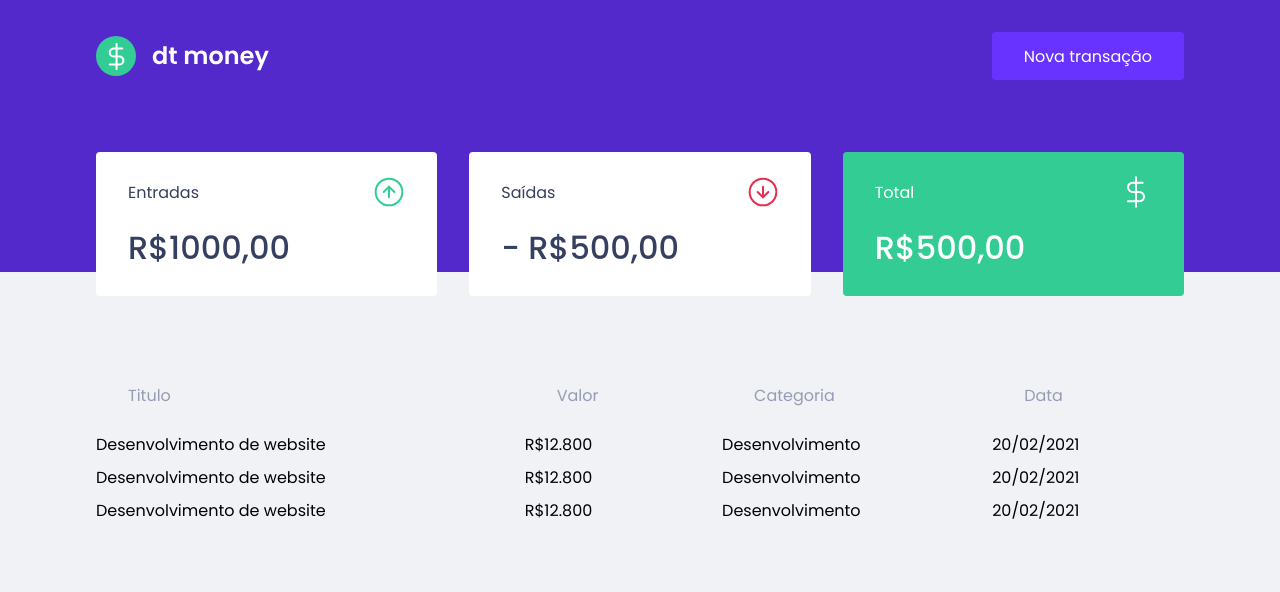
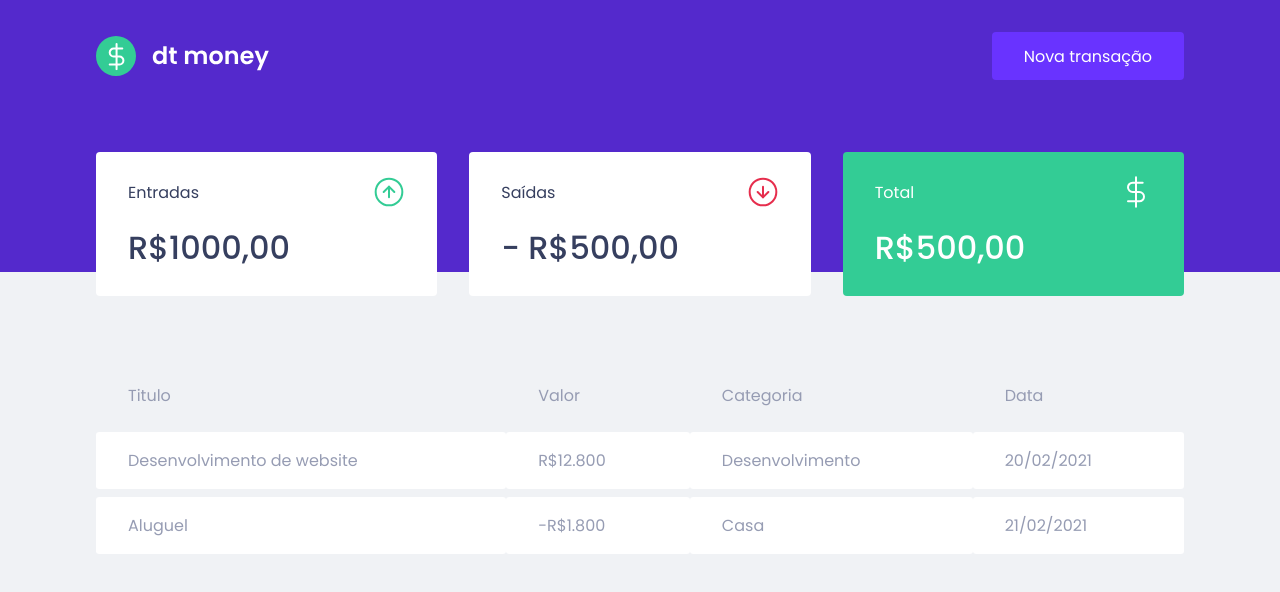
Before and after one commit to brunoBMonteiro/dtmoney, a React (Create React App) app: page / in a window 1280 px wide. Shown: the top 592 px of the page. Built offline with nearby package versions, Linux system fonts and the light colour scheme.

Commit message:
estilizando a table

```diff
--- a/src/components/TransactionsTable/index.tsx
+++ b/src/components/TransactionsTable/index.tsx
@@ -16,21 +16,15 @@ export function TransactionsTable() {
                 <tbody>
                     <tr>
                         <td>Desenvolvimento de website</td>
-                        <td>R$12.800</td>
+                        <td className="deposit">R$12.800</td>
                         <td>Desenvolvimento</td>
                         <td>20/02/2021</td>
                     </tr>
                     <tr>
-                        <td>Desenvolvimento de website</td>
-                        <td>R$12.800</td>
-                        <td>Desenvolvimento</td>
-                        <td>20/02/2021</td>
-                    </tr>
-                    <tr>
-                        <td>Desenvolvimento de website</td>
-                        <td>R$12.800</td>
-                        <td>Desenvolvimento</td>
-                        <td>20/02/2021</td>
+                        <td>Aluguel</td>
+                        <td className="withdraw">-R$1.800</td>
+                        <td>Casa</td>
+                        <td>21/02/2021</td>
                     </tr>
                 </tbody>
             </table>
--- a/src/components/TransactionsTable/styles.ts
+++ b/src/components/TransactionsTable/styles.ts
@@ -14,5 +14,25 @@ export const Container = styled.div`
             text-align: left;
             line-height: 1.5rem;
         }
+
+        td {
+            padding: 1rem 2rem;
+            border: 0;
+            background: var(--shape);
+            color: var(--text-body);
+            border-radius: 0.2rem;
+        }
+
+        &:first-child {
+            color: var(--text-title);
+        }
+
+        &.deposit {
+            color: var(--green);
+        }
+
+        &.withdraw {
+            color: var(--red);
+        }
     }
 `;
```
